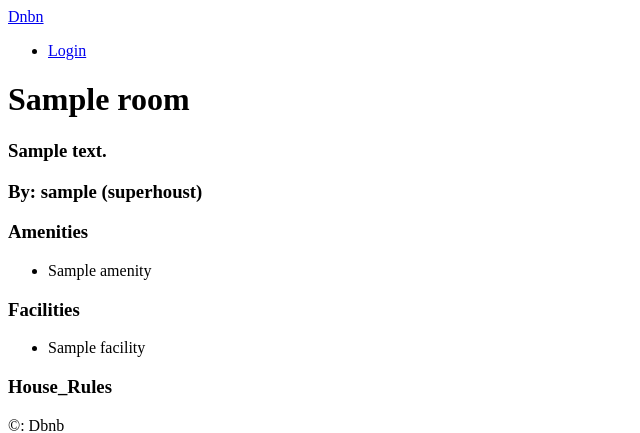
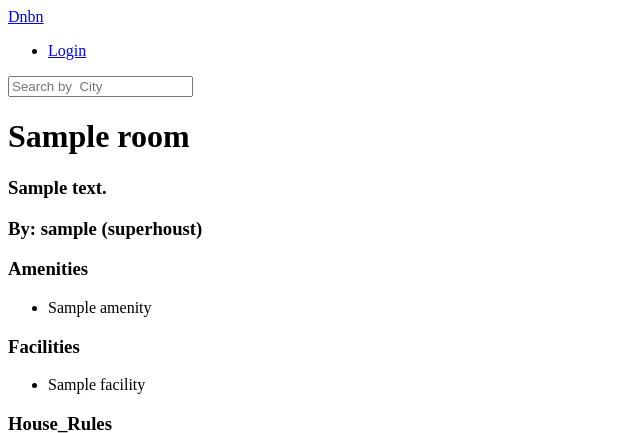
Before and after one commit to tsdavid/airbnb-clone, a Django app: page /rooms/1 in a window 1280 px wide. Shown: the top 433 px of the page, without its empty margins (0-640 px from the left). Run offline with Django 3.2, Linux system fonts and the light colour scheme; tables that the repository leaves empty hold one stand-in row (values such as "Sample post").

Commit message:
#13.0 Template, Form, Url, Setup

```diff
--- a/rooms/management/commands/loveyou.py
+++ b/rooms/management/commands/loveyou.py
@@ -11,4 +11,4 @@ class Command(BaseCommand):
 
     def handle(self, *args, **options):
         for t in range(0, int(options.get("times"))):
-            self.stdout.write(self.style.ERROR("I love you"))
+            self.stdout.write(self.style.SUCCESS("I love you"))
--- a/rooms/urls.py
+++ b/rooms/urls.py
@@ -3,4 +3,7 @@ from . import views
 
 app_name = "rooms"
 
-urlpatterns = [path("<int:pk>", views.RoomDetail.as_view(), name="detail")]
+urlpatterns = [
+    path("<int:pk>", views.RoomDetail.as_view(), name="detail"),
+    path("search/", views.search, name="search")
+    ]
--- a/rooms/views.py
+++ b/rooms/views.py
@@ -1,4 +1,5 @@
 from django.views.generic import ListView, DetailView
+from django.shortcuts import render
 from . import models
 
 
@@ -18,3 +19,9 @@ class RoomDetail(DetailView):
     """ RoomDetail Definition """
 
     model = models.Room
+
+
+def search(request):
+    city = request.GET.get("city")
+    city = str.capitalize(city)
+    return render(request, "rooms/search.html", {"city":city})
--- a/templates/404.html
+++ b/templates/404.html
@@ -1,4 +1,8 @@
 {% extends 'base.html' %}
+
+{% block  paeg_title %}
+    Not Found
+{% endblock  paeg_title %}
 
 {% block content%}
 
--- a/templates/partials/header.html
+++ b/templates/partials/header.html
@@ -3,4 +3,8 @@
     <ul>
         <li><a href="#">Login</a></li>
     </ul>
+    <form method="get" action="{% url "rooms:search" %}">
+        <input name="city" placeholder="Search by  City" />
+        {% comment %} input name을 설정하니까 url에서 city = input 값으로 됨 ... 개신기 {% endcomment %}
+    </form>
 </header>
--- a/templates/rooms/room_detail.html
+++ b/templates/rooms/room_detail.html
@@ -2,7 +2,7 @@
 
 
 {% block page_name %}
-    Home
+    {{room.name}}
 {% endblock page_name %}
 
 {% block content %}
```
Also changed, not shown: templates/rooms/search.html (added, +12 -0 lines).
